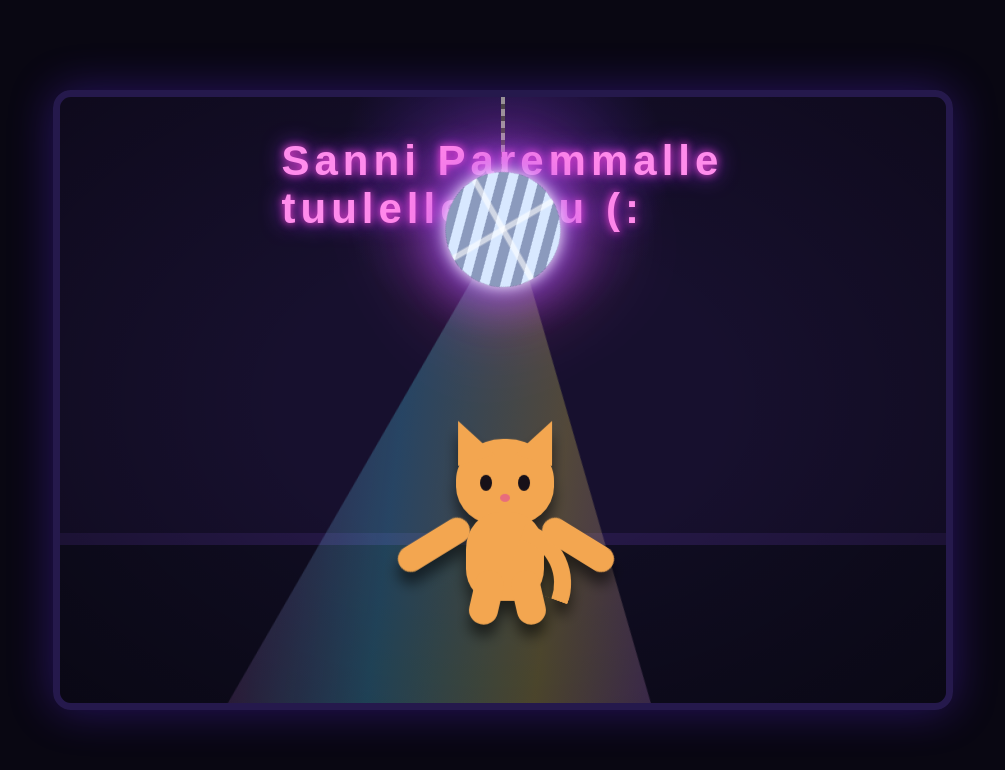
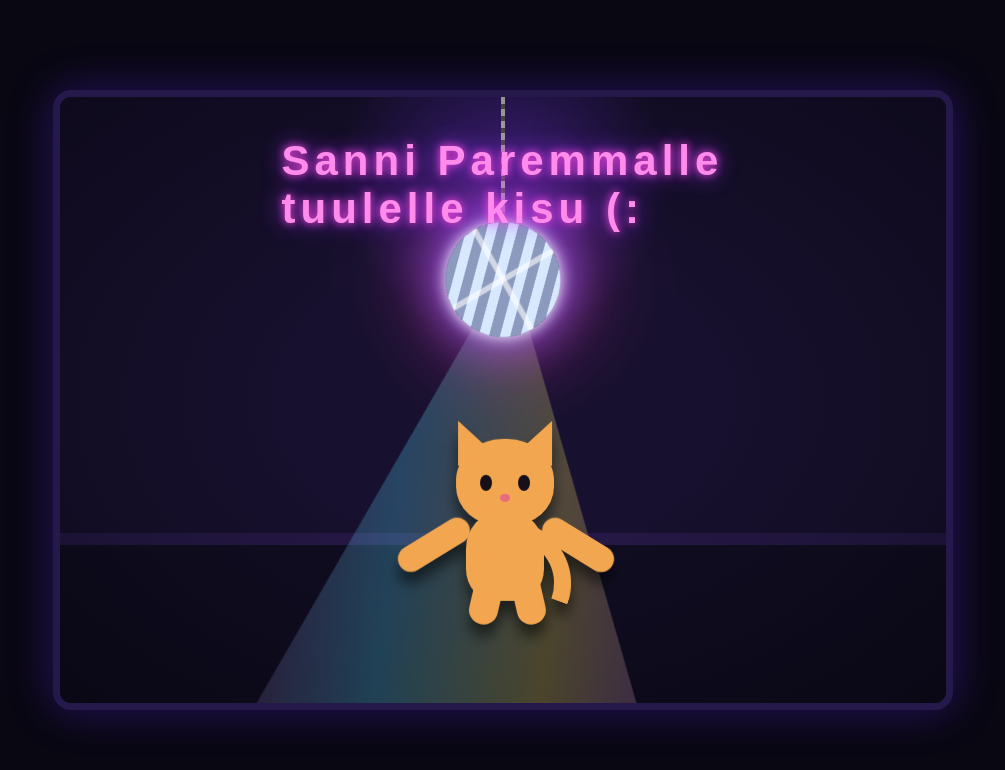
Before and after one commit to taikatatti/DiscoCat, a plain HTML site: page index.html in a window 1280 px wide. Shown: the whole page, without its empty margins (137-1142 px from the left). Drawn offline with Linux system fonts and the light colour scheme.

Commit message:
Update index.html

```diff
--- a/index.html
+++ b/index.html
@@ -45,7 +45,7 @@
       position: absolute;
       top: 40px;
       left: 50%;
-      z-index: 2;
+      z-index: 3;
       transform: translateX(-50%);
       font-weight: 900;
       font-size: clamp(22px, 4vw, 42px);
@@ -59,7 +59,7 @@
       left: 50%;
       top: 0;
       width: 4px;
-      height: 92px;
+      height: 142px;
       background: repeating-linear-gradient(#bbb 0 7px, #555 7px 12px);
       transform: translateX(-50%);
     }
@@ -67,7 +67,7 @@
     .disco-ball {
       position: absolute;
       z-index: 2;
-      top: 75px;
+      top: 125px;
       left: 50%;
       width: 115px;
       height: 115px;
@@ -84,7 +84,7 @@
     .light {
       position: absolute;
       z-index: 1;
-      top: 175px;
+      top: 225px;
       left: 50%;
       width: 500px;
       height: 530px;
```
